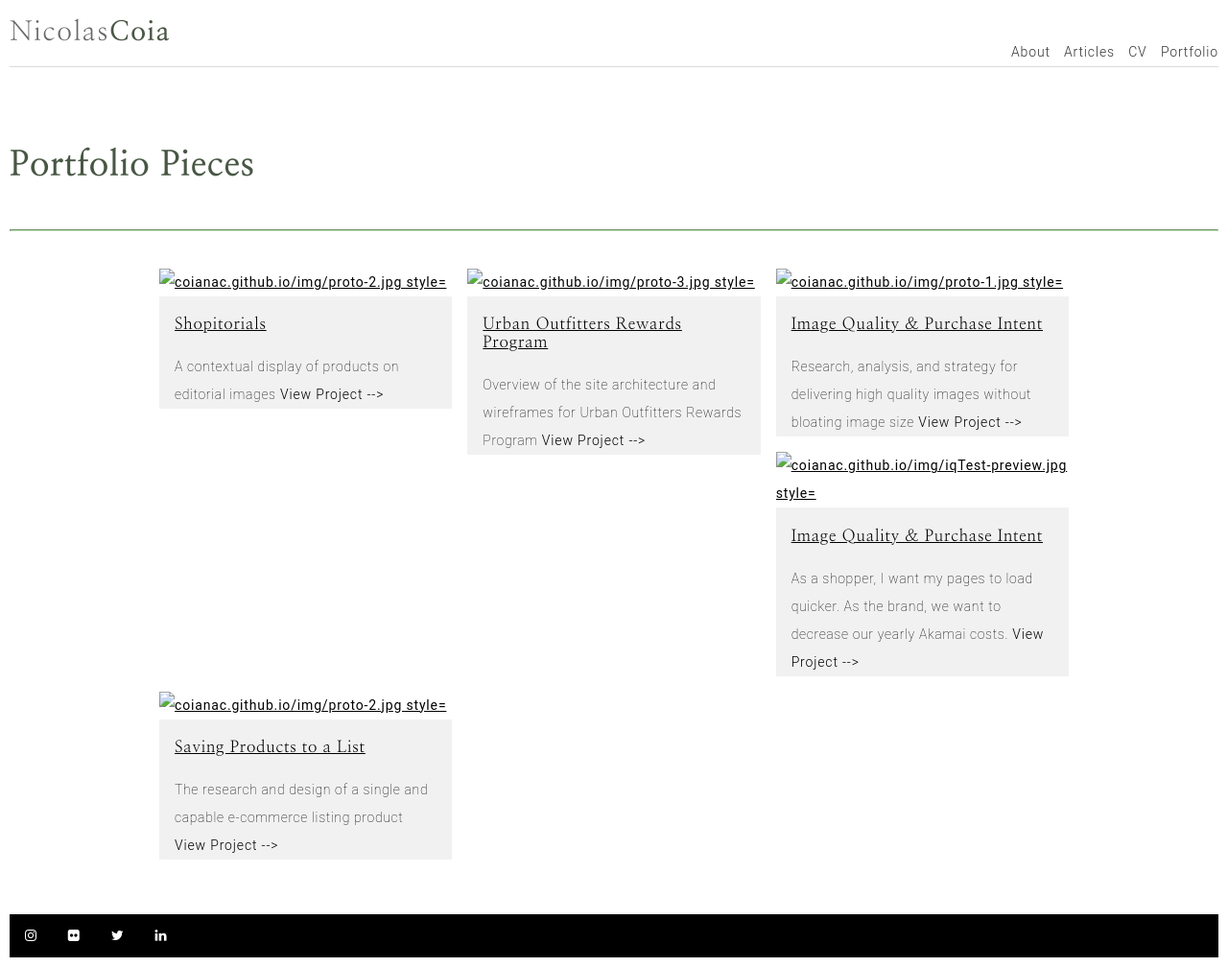
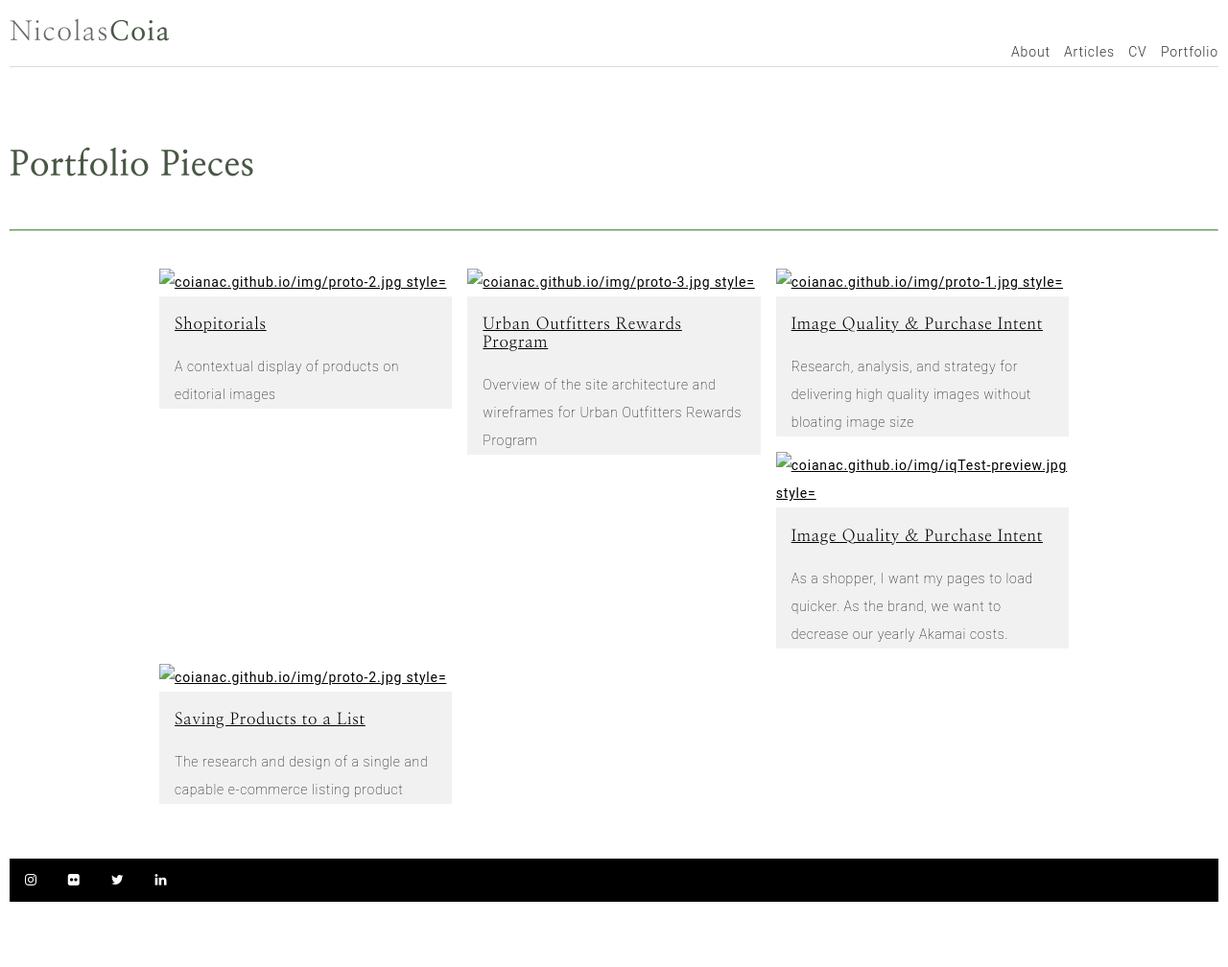
Before and after one commit to dyutibarma/monochrome, a Jekyll site: the page built from portfolio.html, in a window 1280 px wide. Shown: the whole page at 96% size. Built offline with Jekyll 4.4.1, drawn with Linux system fonts in a browser that asks for light colours; after the commit the page ends 950 px from its top, so only the background shows below that.

Commit message:
Update portfolio.html

```diff
--- a/portfolio.html
+++ b/portfolio.html
@@ -18,7 +18,7 @@ description: Portfolio Pieces.
           <div class="w3-container w3-light-grey">
             <h5><a href="{{ portfolio.url }}">{{ portfolio.title }}</a></h5>
             <label-1>{{ portfolio.snippet }}</label-1>
-             <!–– <button class="button-dark" onclick="location.href= '{{ portfolio.url }}'"></a>View Project</button> -->
+             <!–– <button class="button-dark" onclick="location.href= '{{ portfolio.url }}'"> <!--</a>View Project</button> -->
           </div>
         </div>
        {% endfor %}
```
